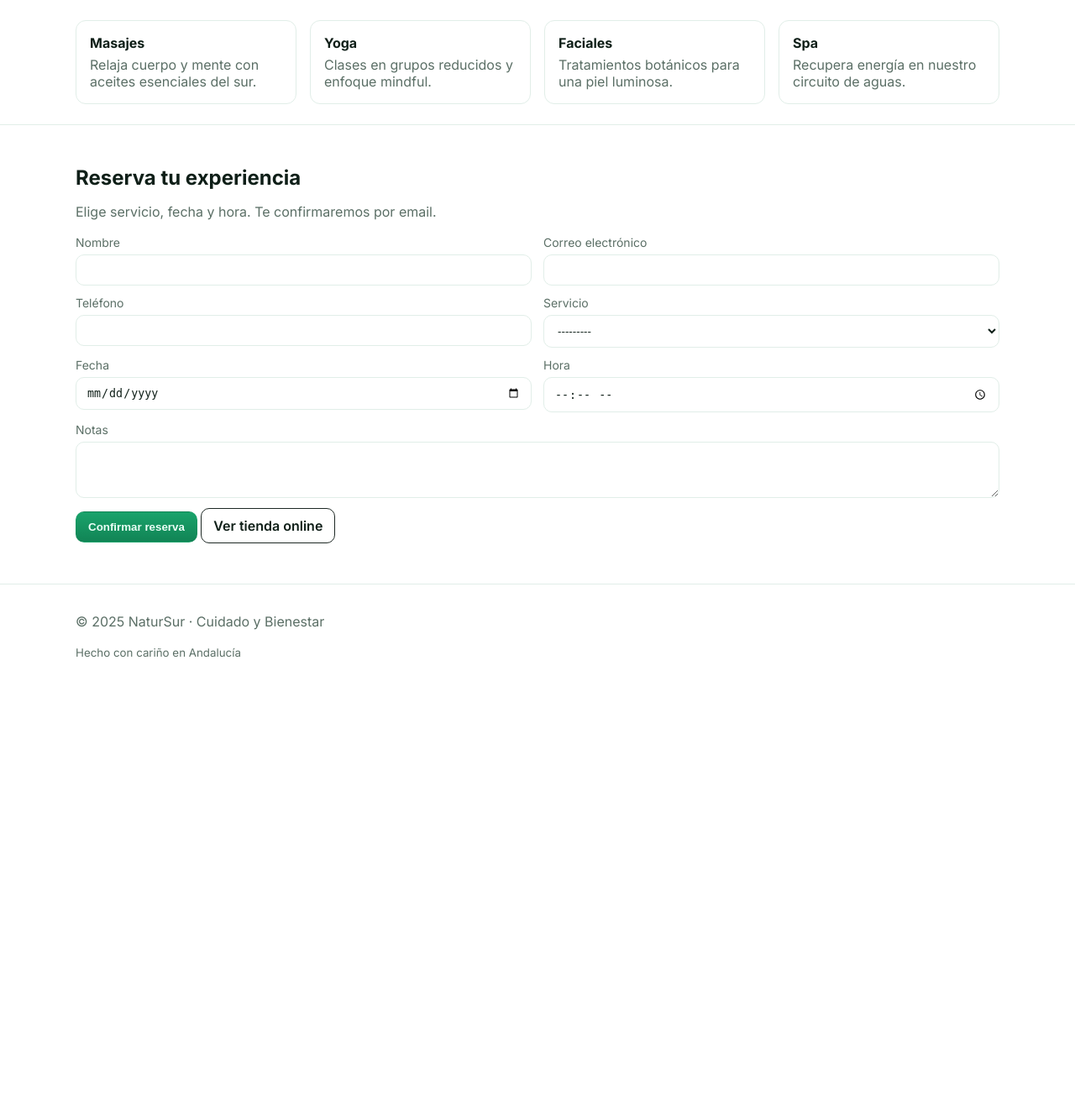
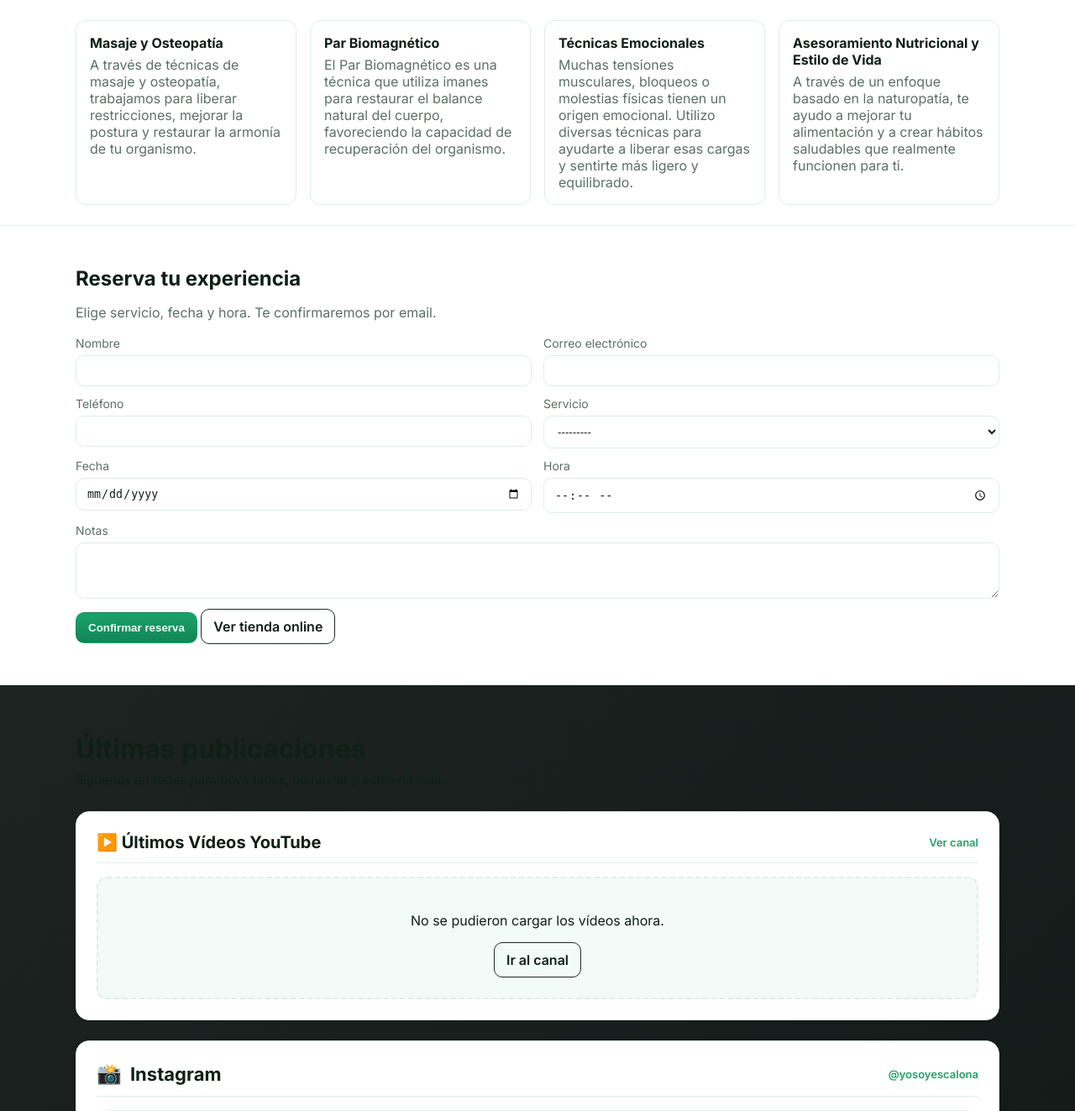
Before and after one commit to josemgarciar/NaturSur, a Django app: page / in a window 1280 px wide. Shown: the part 459-1782 px from the top of the page at 84% size. Before the commit the page ends 1242 px from the top, so only its background shows below. Run offline with Django 4.2, Linux system fonts and the light colour scheme; data that the repository does not hold is empty; some libraries are stand-ins or nearby versions.

Commit message:
Posts Youtube e Instagram, Descripciones de servicios

```diff
--- a/requirements.txt
+++ b/requirements.txt
@@ -1 +1,2 @@
 Django>=4.2,<5.1
+python-dotenv>=1.0.0
--- a/reservas/models.py
+++ b/reservas/models.py
@@ -3,10 +3,10 @@ from django.db import models
 
 class Reservation(models.Model):
     SERVICE_CHOICES = [
-        ("masaje", "Masaje relajante"),
-        ("yoga", "Sesión de Yoga"),
-        ("facial", "Tratamiento facial"),
-        ("spa", "Circuito Spa"),
+        ("masaje", "Masaje y Osteopatía"),
+        ("biomagnetico", "Par Biomagnético"),
+        ("emocionales", "Técnicas Emocionales"),
+        ("nutricional", "Asesoramiento Nutricional y Estilo de Vida"),
     ]
 
     name = models.CharField("Nombre", max_length=100)
--- a/reservas/static/reservas/css/style.css
+++ b/reservas/static/reservas/css/style.css
@@ -115,13 +115,54 @@ body{
 .embed-fallback{padding:24px 0;border-top:1px solid var(--border)}
 .visually-hidden{position:absolute!important;height:1px;width:1px;overflow:hidden;clip:rect(1px,1px,1px,1px);white-space:nowrap}
 
+/* Social */
+.social{padding:56px 0;background:linear-gradient(135deg, #1c2321 0%, #121716 100%);border-top:1px solid var(--border);border-bottom:1px solid var(--border)}
+.social h2{font-size:32px;font-weight:700;margin:0 0 4px;color:var(--text)}
+.social > .container > p.muted{font-size:15px;margin:8px 0 28px}
+.social-grid{display:grid;grid-template-columns:1fr;gap:24px;margin-top:20px}
+.social-col{background:var(--surface);border:1px solid var(--border);border-radius:16px;padding:24px;box-shadow:0 1px 4px rgba(15,31,24,0.08);transition:all 0.3s ease}
+.social-col:hover{box-shadow:0 8px 20px rgba(26,163,107,0.12);border-color:var(--primary)}
+.social-col-header{display:flex;align-items:center;justify-content:space-between;margin-bottom:16px;padding-bottom:12px;border-bottom:1px solid var(--border)}
+.social-col-header h3{margin:0;font-size:20px;font-weight:700;color:var(--text)}
+.social-col-header .link{font-size:13px;font-weight:600}
+.instagram-embed-wrapper{
+  width:100%;
+  display:flex;
+  justify-content:center;
+  overflow:hidden;
+  border-radius:16px;
+  background:linear-gradient(135deg, #fafafa 0%, #ffffff 100%);
+  padding:24px;
+  border:1px solid var(--border);
+  box-shadow:0 4px 20px rgba(26,163,107,0.08);
+  margin-top:12px
+}
+.instagram-embed-wrapper iframe{
+  max-width:100%;
+  border-radius:14px;
+  border:2px solid var(--border);
+  box-shadow:0 8px 24px rgba(26,163,107,0.15);
+  filter:drop-shadow(0 2px 8px rgba(0,0,0,0.05))
+}
+.cards{display:grid;grid-template-columns:repeat(3, 1fr);gap:14px}
+.card{display:flex;flex-direction:column;border:1px solid var(--border);border-radius:12px;background:var(--surface);text-decoration:none;color:inherit;overflow:hidden;transition:all 0.3s ease;cursor:pointer}
+.card:hover{transform:translateY(-4px);border-color:var(--primary);box-shadow:0 8px 16px rgba(26,163,107,0.15)}
+.card .thumb{height:180px;background-size:cover;background-position:center;background-color:var(--border)}
+.card-body{padding:12px 14px}
+.card-title{font-weight:600;line-height:1.35;font-size:14px;color:var(--text)}
+.empty{border:2px dashed var(--border);border-radius:12px;padding:24px;text-align:center;background:var(--ghost-hover-bg)}
+.fb-page{margin:0 auto}
+
 /* Responsive */
 @media (max-width: 900px){
   .hero-grid{grid-template-columns:1fr}
   .features-grid{grid-template-columns:1fr 1fr}
   .products{grid-template-columns:1fr 1fr}
+  .social-grid{grid-template-columns:1fr}
+  .cards{grid-template-columns:repeat(2, 1fr)}
 }
 @media (max-width: 600px){
   .grid-2{grid-template-columns:1fr}
   .features-grid,.products{grid-template-columns:1fr}
+  .cards{grid-template-columns:1fr}
 }
--- a/reservas/templates/reservas/home.html
+++ b/reservas/templates/reservas/home.html
@@ -16,20 +16,20 @@
 <section class="features">
   <div class="container features-grid">
     <div class="feature">
-      <h4>Masajes</h4>
-      <p>Relaja cuerpo y mente con aceites esenciales del sur.</p>
+      <h4>Masaje y Osteopatía</h4>
+      <p>A través de técnicas de masaje y osteopatía, trabajamos para liberar restricciones, mejorar la postura y restaurar la armonía de tu organismo.</p>
     </div>
     <div class="feature">
-      <h4>Yoga</h4>
-      <p>Clases en grupos reducidos y enfoque mindful.</p>
+      <h4>Par Biomagnético</h4>
+      <p>El Par Biomagnético es una técnica que utiliza imanes para restaurar el balance natural del cuerpo, favoreciendo la capacidad de recuperación del organismo.</p>
     </div>
     <div class="feature">
-      <h4>Faciales</h4>
-      <p>Tratamientos botánicos para una piel luminosa.</p>
+      <h4>Técnicas Emocionales</h4>
+      <p>Muchas tensiones musculares, bloqueos o molestias físicas tienen un origen emocional. Utilizo diversas técnicas para ayudarte a liberar esas cargas y sentirte más ligero y equilibrado.</p>
     </div>
     <div class="feature">
-      <h4>Spa</h4>
-      <p>Recupera energía en nuestro circuito de aguas.</p>
+      <h4>Asesoramiento Nutricional y Estilo de Vida</h4>
+      <p>A través de un enfoque basado en la naturopatía, te ayudo a mejorar tu alimentación y a crear hábitos saludables que realmente funcionen para ti.</p>
     </div>
   </div>
 </section>
@@ -96,6 +96,67 @@
   </div>
 </section>
 
+<section class="social">
+  <div class="container">
+    <h2>Últimas publicaciones</h2>
+    <p class="muted">Síguenos en redes para novedades, bienestar y estilo de vida.</p>
+
+    <div class="social-grid">
+      <!-- YouTube -->
+      <div class="social-col">
+        <div class="social-col-header">
+          <h3>▶️ Últimos Vídeos YouTube</h3>
+          <a class="link" href="{{ youtube_channel_url }}" target="_blank" rel="noopener">Ver canal</a>
+        </div>
+
+        {% if youtube_videos %}
+          <div class="cards">
+            {% for v in youtube_videos %}
+              <a class="card" href="{{ v.url }}" target="_blank" rel="noopener">
+                <div class="thumb" style="background-image:url('{{ v.image }}')"></div>
+                <div class="card-body">
+                  <div class="card-title">{{ v.title }}</div>
+                </div>
+              </a>
+            {% endfor %}
+          </div>
+        {% else %}
+          <div class="empty">
+            <p class="muted">No se pudieron cargar los vídeos ahora.</p>
+            <a class="btn btn-ghost" href="{{ youtube_channel_url }}" target="_blank" rel="noopener">Ir al canal</a>
+          </div>
+        {% endif %}
+      </div>
+
+      <!-- Instagram -->
+      <div class="social-col">
+        <div class="social-col-header">
+          <div style="display:flex;align-items:center;gap:10px">
+            <span style="font-size:24px">📸</span>
+            <h3 style="margin:0;font-size:22px;font-weight:700">Instagram</h3>
+          </div>
+          <a class="link" href="{{ instagram_profile_url }}" target="_blank" rel="noopener">@yosoyescalona</a>
+        </div>
+
+        <div class="instagram-embed-wrapper">
+          <iframe src="https://www.instagram.com/yosoyescalona/embed" width="100%" height="600" frameborder="0" scrolling="no" allowtransparency="true"></iframe>
+        </div>
+      </div>
+
+      <!-- Facebook Page Plugin -->
+      <div class="social-col">
+        <div class="social-col-header">
+          <h3>f Síguenos en Facebook</h3>
+          <a class="link" href="{{ facebook_page_url }}" target="_blank" rel="noopener">Visitar página</a>
+        </div>
+      </div>
+    </div>
+  </div>
+</section>
+
+<!-- Facebook SDK (solo para esta página) -->
+<script async defer crossorigin="anonymous" src="https://connect.facebook.net/es_ES/sdk.js#xfbml=1&version=v18.0" nonce="ns"></script>
+
 <script>
   // Slideshow sencillo de portada si existen imágenes 1–4 en static/reservas/img/
   (function(){
--- a/reservas/views.py
+++ b/reservas/views.py
@@ -2,12 +2,88 @@ from django.shortcuts import render, redirect
 from django.urls import reverse
 from .forms import ReservationForm
 from django.conf import settings
+import os
+import urllib.request
+import urllib.error
+import json
+import xml.etree.ElementTree as ET
+from datetime import datetime
+
+
+def _fetch_youtube_videos(channel_id: str, limit: int = 6):
+    """
+    Obtiene los últimos videos de YouTube usando el feed RSS público del canal.
+    No requiere API key.
+
+    Retorna lista de dicts: {title, url, image, published_at}
+    """
+    if not channel_id:
+        return []
+    feed_url = f"https://www.youtube.com/feeds/videos.xml?channel_id={channel_id}"
+    try:
+        req = urllib.request.Request(feed_url, headers={"User-Agent": "Mozilla/5.0"})
+        with urllib.request.urlopen(req, timeout=6) as resp:
+            content = resp.read()
+        # Parse RSS (Atom)
+        root = ET.fromstring(content)
+        ns = {
+            'atom': 'http://www.w3.org/2005/Atom',
+            'media': 'http://search.yahoo.com/mrss/',
+            'yt': 'http://www.youtube.com/xml/schemas/2015'
+        }
+        entries = []
+        for entry in root.findall('atom:entry', ns)[:limit]:
+            title = (entry.find('atom:title', ns).text or '').strip()
+            link = entry.find('atom:link', ns).attrib.get('href')
+            published = entry.find('atom:published', ns).text
+            video_id = entry.find('yt:videoId', ns).text if entry.find('yt:videoId', ns) is not None else None
+            # Thumbnail estándar de YouTube por ID
+            image = f"https://i.ytimg.com/vi/{video_id}/hqdefault.jpg" if video_id else None
+            entries.append({
+                'title': title,
+                'url': link,
+                'image': image,
+                'published_at': published,
+            })
+        return entries
+    except Exception:
+        return []
+
+
+def _fetch_instagram_posts(username: str, limit: int = 6):
+    """
+    Obtiene últimas publicaciones públicas del usuario de Instagram.
+
+    Instagram cambió su estructura a React, lo que hace que el scraping directo sea complejo.
+    Como fallback, devolvemos un estado "sin conexión" que permite que la página funcione.
+    Para producción, se recomienda usar Instagram Graph API con credenciales oficiales.
+
+    Retorna lista de dicts: {caption, url, image, timestamp}
+    """
+    if not username:
+        return []
+
+    # Por ahora, retorna vacío (muestra el botón de enlace)
+    # En futuro: implementar con Playwright/Selenium o usar Instagram Graph API oficial
+    return []
 
 
 def home(request):
     form = ReservationForm()
+    # Social feeds (opcionales, tolerantes a fallos)
+    youtube_channel_id = getattr(settings, 'YOUTUBE_CHANNEL_ID', os.getenv('YOUTUBE_CHANNEL_ID', ''))
+    instagram_username = getattr(settings, 'INSTAGRAM_USERNAME', os.getenv('INSTAGRAM_USERNAME', 'yosoyescalona'))
+
+    youtube_videos = _fetch_youtube_videos(youtube_channel_id, limit=6)
+    instagram_posts = _fetch_instagram_posts(instagram_username, limit=6)
+
     return render(request, 'reservas/home.html', {
         'form': form,
+        'youtube_videos': youtube_videos,
+        'instagram_posts': instagram_posts,
+        'facebook_page_url': 'https://www.facebook.com/natursur',
+        'youtube_channel_url': 'https://www.youtube.com/@natursur',
+        'instagram_profile_url': 'https://www.instagram.com/yosoyescalona',
     })
 
 
```
Also changed, not shown: natursur/settings.py (+10 -0 lines), 3 other files.
